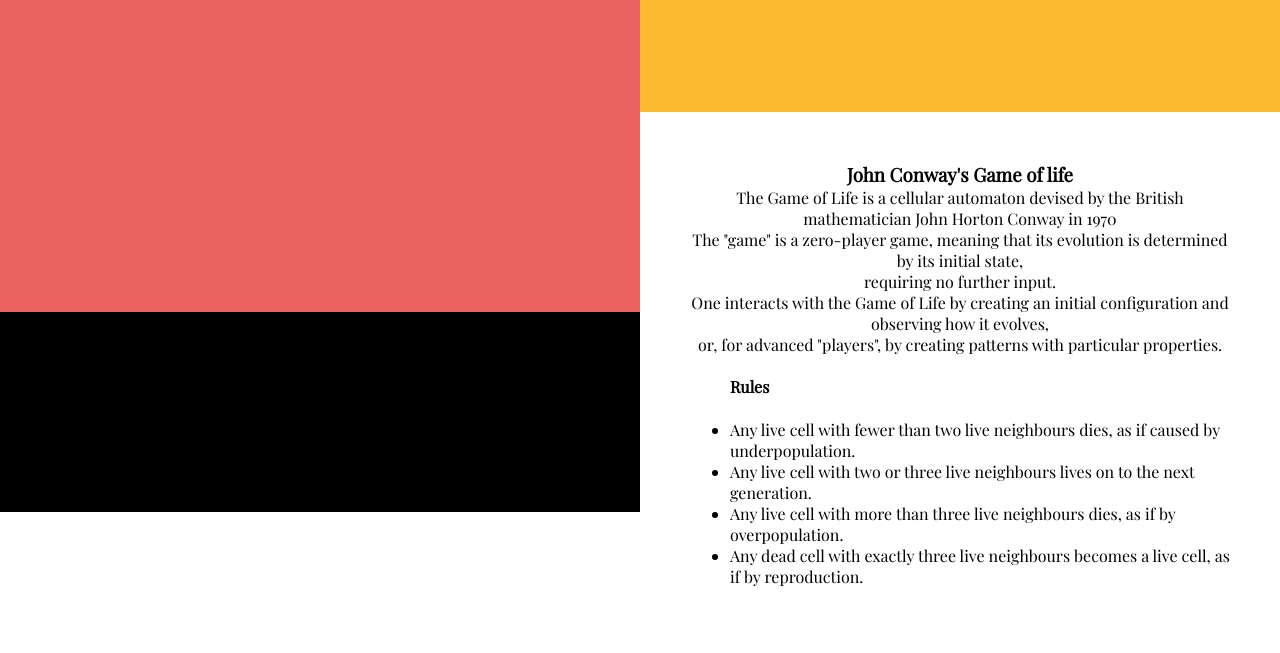
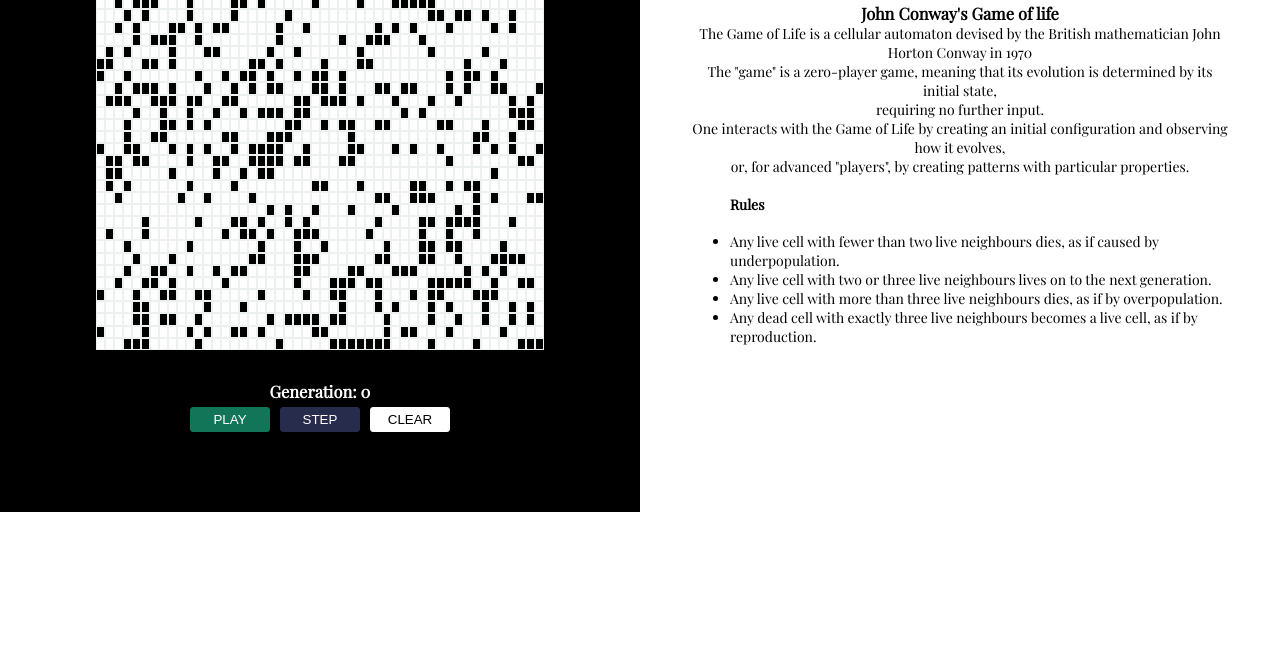
Before and after one commit to huarmenta/gameoflife, a React app: page / in a window 1280 px wide. Shown: the part 288-941 px from the top of the page. After the commit the page ends 800 px from the top, so only its background shows below. Built offline with nearby package versions, Linux system fonts and the light colour scheme.

Commit message:
Create new styles for the application components

```diff
--- a/src/index.css
+++ b/src/index.css
@@ -2,6 +2,7 @@ html, body {
   height: 100%;
   margin: 0;
   font-family: 'Playfair Display', serif;
+  font-size: 14px;
 }
 #root {
   position: relative;
@@ -10,15 +11,22 @@ html, body {
 }
 #top_left {
   position: absolute;
-  height: 75%;
+  height: 100%;
   width: 50%;
-  /*background-color: #EE3B3C;*/
-  background-color: #EB6361;
+}
+#top_left_div{
+  position: absolute;
+  height: 95%;
+  width: 100%;
+}
+#buttons_div {
+  text-align: center;
+  color: #FFF;
 }
 #top_right {
   position: absolute;
   left: 50%;
-  height: 50%;
+  height: 30%;
   width: 50%;
   background-color: #F9BA2D;
 }
@@ -32,18 +40,11 @@ html, body {
   align-items: center;
   font-size: 50px;
 }
-#bottom_left {
-  position: absolute;
-  top: 75%;
-  height: 25%;
-  width: 50%;
-  background-color: #D6DCE4;
-}
 #bottom_right {
   position: absolute;
-  top: 50%;
+  top: 30%;
   left: 50%;
-  height: 50%;
+  height: 70%;
   width: 50%;
   background-color: #FFFFFF;
 }
@@ -61,11 +62,9 @@ html, body {
 .board {
   background-color: #F79B57;
   display: table;
-  height: 90%;
-  width: 80%;
-  margin: 0 auto;
-  margin-top: 35px;
-  border: 1px solid #EB6361;
+  height: 80%;
+  width: 70%;
+  margin: 30px auto;
 }
 .cell {
   border: 1px solid #ECF0F1;
@@ -79,3 +78,31 @@ html, body {
   background-color: #000;
 }
 /**/
+.button {
+  width: 60px;
+  color: #FFF;
+  margin: 5px;
+  height: 25px;
+  width: 80px;
+  border-radius: 3px;
+  text-transform: uppercase;
+  transition: all 0.1s ease-in-out;
+  cursor: pointer;
+}
+.play {
+  border: 1px solid #127557;
+  background-color: #127557;
+}
+.stop {
+  border: 1px solid #F9BA2D;
+  background-color: #F9BA2D;
+}
+.step {
+  border: 1px solid #272B4C;
+  background-color: #272B4C;
+}
+.clear {
+  border: 1px solid #FFF;
+  background-color: #FFF;
+  color: #000;
+}
```
